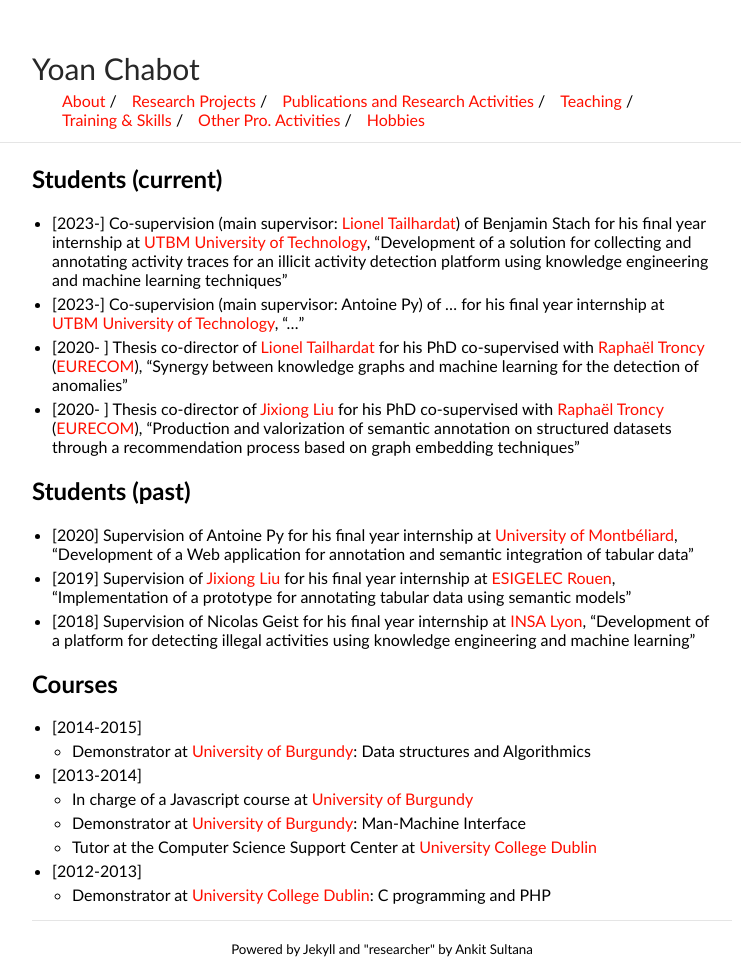
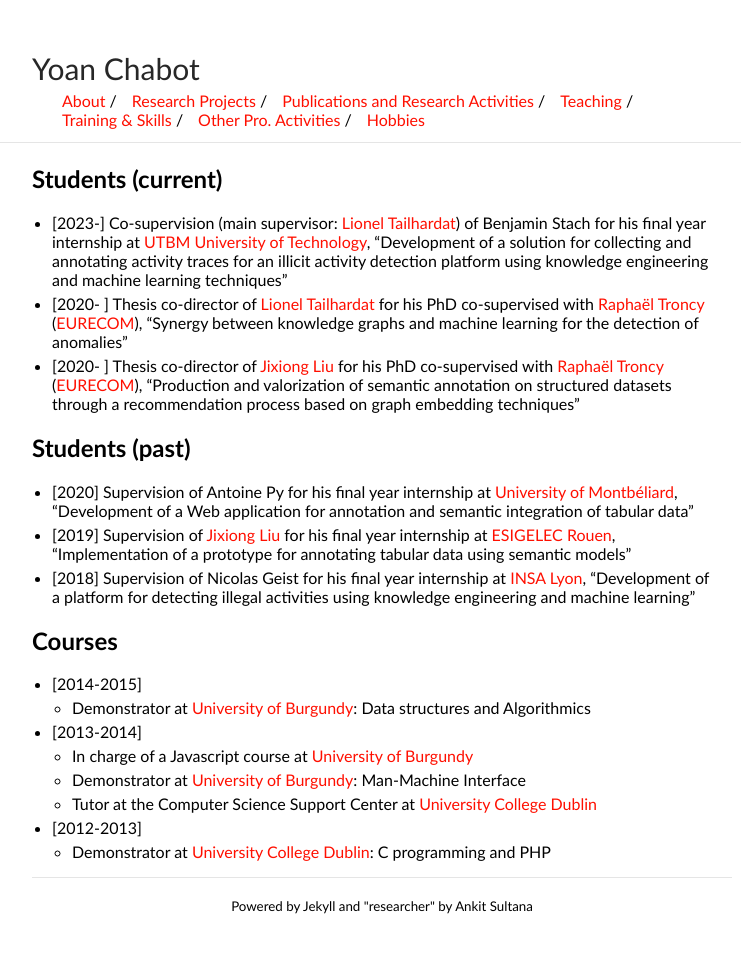
Before and after one commit to yoanchabot/yoanchabot.github.io, a Jekyll site: the page built from teaching.md, in a window 1280 px wide. Shown: the whole page, without its empty margins (258-999 px from the left). Built offline with Jekyll 4.4.1, drawn with Linux system fonts in a browser that asks for light colours; after the commit the page ends 914 px from its top, so only the background shows below that.

Commit message:
Update teaching.md

```diff
--- a/teaching.md
+++ b/teaching.md
@@ -5,7 +5,6 @@ title: Teaching
 
 ## Students (current)
 * [2023-] Co-supervision (main supervisor: [Lionel Tailhardat](https://genears.github.io/)) of Benjamin Stach for his final year internship at [UTBM University of Technology](http://www.univ-fcomte.fr/), "Development of a solution for collecting and annotating activity traces for an illicit activity detection platform using knowledge engineering and machine learning techniques"
-* [2023-] Co-supervision (main supervisor: Antoine Py) of ... for his final year internship at [UTBM University of Technology](http://www.univ-fcomte.fr/), "..."
 * [2020- ] Thesis co-director of [Lionel Tailhardat](https://genears.github.io/) for his PhD co-supervised with [Raphaël Troncy](https://www.eurecom.fr/~troncy/) ([EURECOM](http://www.eurecom.fr)), "Synergy between knowledge graphs and machine learning for the detection of anomalies"
 * [2020- ] Thesis co-director of [Jixiong Liu](https://www.yansera.com/) for his PhD co-supervised with [Raphaël Troncy](https://www.eurecom.fr/~troncy/) ([EURECOM](http://www.eurecom.fr)), "Production and valorization of semantic annotation on structured datasets through a recommendation process based on graph embedding techniques"
 
```
